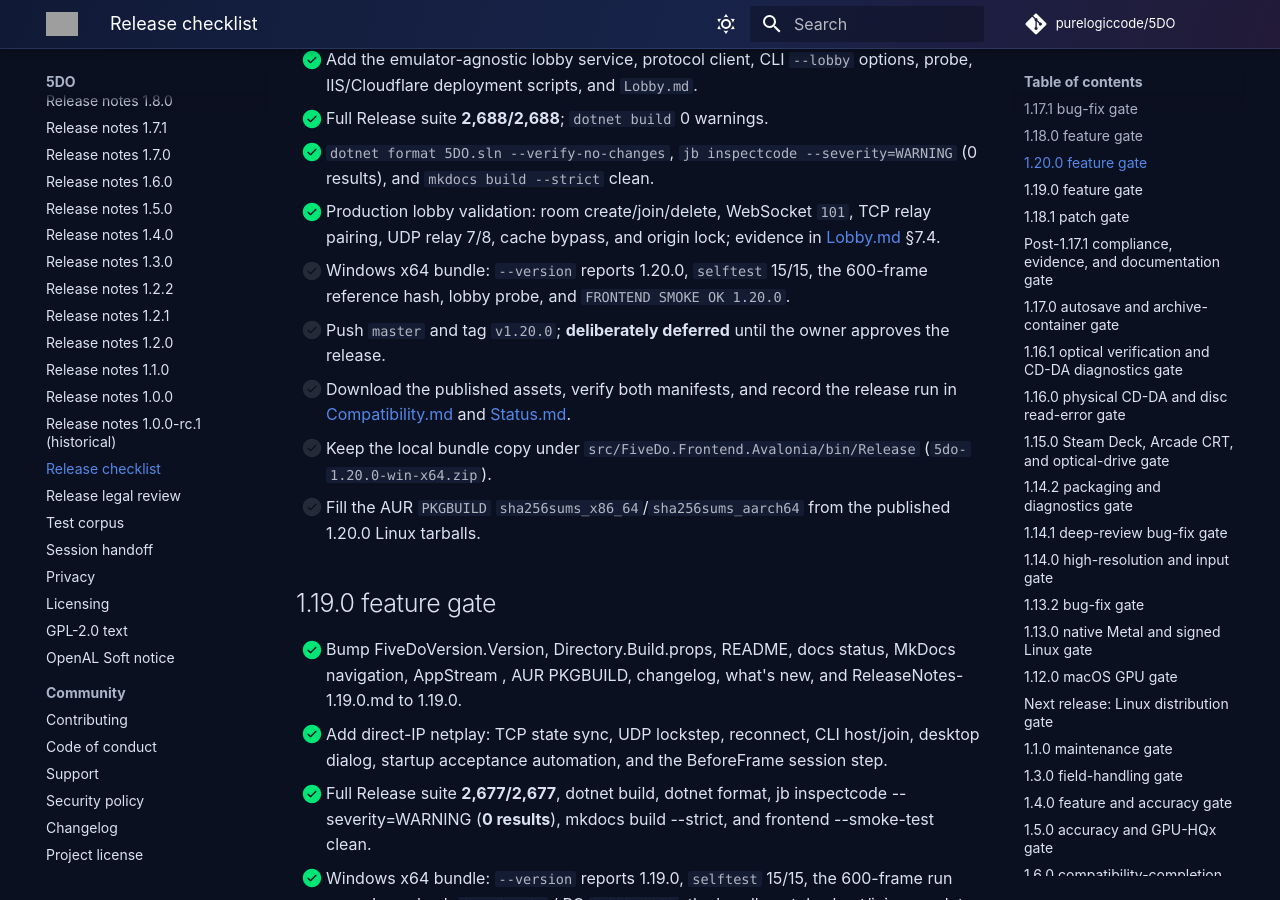
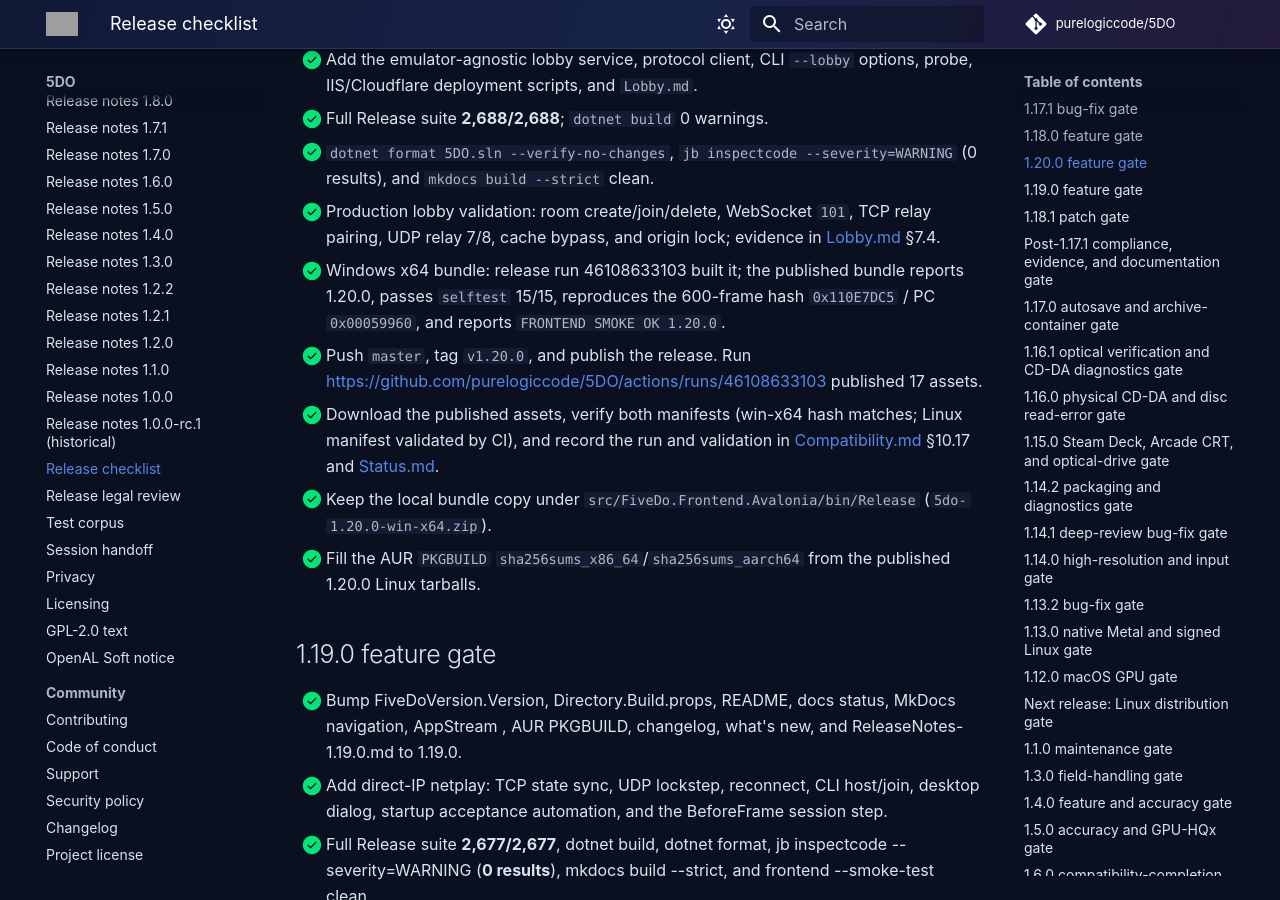
Before and after one commit to purelogiccode/5DO, an MkDocs documentation site: the page built from docs/ReleaseChecklist.md, in a window 1280 px wide and 900 px high, scrolled down 3027 px. Built offline with MkDocs 1.6.1 and Material for MkDocs 9.7.7, drawn with Linux system fonts in a browser that asks for light colours; comment, search, counter and statistics services are not loaded; grey boxes are pictures that could not be loaded.

Commit message:
Record v1.20.0 release evidence
Record the published 1.20.0 run, asset verification, bundle hashes, local bundle copy, and AUR checksums.

```diff
--- a/docs/ReleaseChecklist.md
+++ b/docs/ReleaseChecklist.md
@@ -120,15 +120,17 @@ run, screenshot, or recorded hash), not just an intention. Update `docs/Status.m
 - [x] Production lobby validation: room create/join/delete, WebSocket `101`, TCP relay
       pairing, UDP relay 7/8, cache bypass, and origin lock; evidence in
       [Lobby.md](Lobby.md) §7.4.
-- [ ] Windows x64 bundle: `--version` reports 1.20.0, `selftest` 15/15, the 600-frame
-      reference hash, lobby probe, and `FRONTEND SMOKE OK 1.20.0`.
-- [ ] Push `master` and tag `v1.20.0`; **deliberately deferred** until the owner
-      approves the release.
-- [ ] Download the published assets, verify both manifests, and record the release run
-      in [Compatibility.md](Compatibility.md) and [Status.md](Status.md).
-- [ ] Keep the local bundle copy under `src/FiveDo.Frontend.Avalonia/bin/Release`
+- [x] Windows x64 bundle: release run 46108633103 built it; the published bundle reports
+      1.20.0, passes `selftest` 15/15, reproduces the 600-frame hash `0x110E7DC5` / PC
+      `0x00059960`, and reports `FRONTEND SMOKE OK 1.20.0`.
+- [x] Push `master`, tag `v1.20.0`, and publish the release. Run
+      <https://github.com/purelogiccode/5DO/actions/runs/46108633103> published 17 assets.
+- [x] Download the published assets, verify both manifests (win-x64 hash matches; Linux
+      manifest validated by CI), and record the run and validation in
+      [Compatibility.md](Compatibility.md) §10.17 and [Status.md](Status.md).
+- [x] Keep the local bundle copy under `src/FiveDo.Frontend.Avalonia/bin/Release`
       (`5do-1.20.0-win-x64.zip`).
-- [ ] Fill the AUR `PKGBUILD` `sha256sums_x86_64`/`sha256sums_aarch64` from the
+- [x] Fill the AUR `PKGBUILD` `sha256sums_x86_64`/`sha256sums_aarch64` from the
       published 1.20.0 Linux tarballs.
 
 ## 1.19.0 feature gate
```
Also changed, not shown: docs/Compatibility.md (+13 -0 lines), docs/ImplementationPlanArchive.md (+8 -2 lines), docs/ReleaseLegalReview.md (+1 -1 lines), docs/Status.md (+5 -1 lines), 1 other file.
